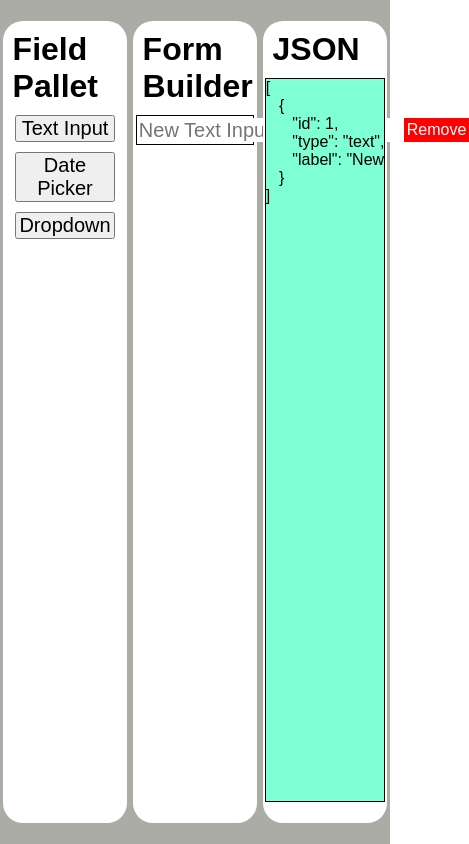
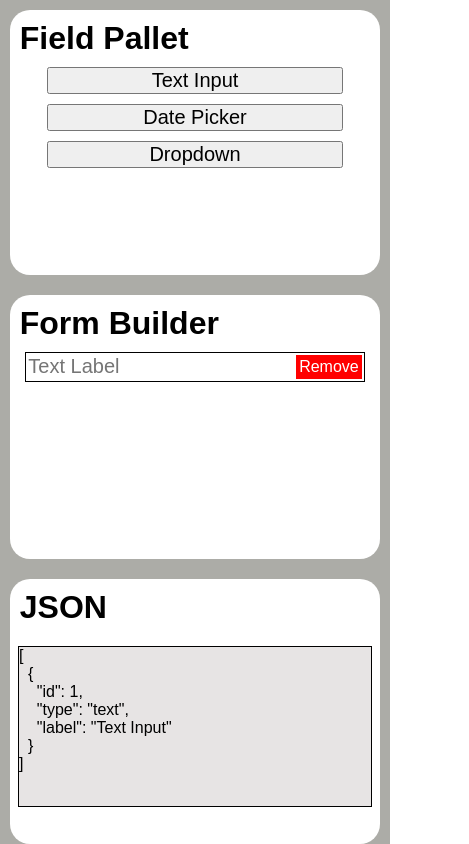
Before and after one commit to kolev03/-Dynamic-Form-Builder, a Vue app in the folder my-form-builder/: page / in a window 390 px wide. Both pictures are taken after a click on the button "Text Input". Shown: the whole page, 469 px wide, since content can reach past the window. Built offline with nearby package versions, Linux system fonts and the light colour scheme.

Commit message:
App is finished. Responsivness added and optimised the code.

```diff
--- a/my-form-builder/src/App.vue
+++ b/my-form-builder/src/App.vue
@@ -5,15 +5,22 @@ import JsonSchemaPreview from "./components/JsonSchemaPreview.vue";
 import { ref } from "vue";
 
 const fields = ref([]);
-
 let idForm = 0;
 
 function handleAdd(btn) {
   idForm++;
+  let labelValue = "";
+  if (btn.type === "date") {
+    labelValue = "No Date Selected";
+  } else if (btn.type === "select") {
+    labelValue = "Option 1";
+  } else if (btn.type === "text") {
+    labelValue = btn.label;
+  }
   fields.value.push({
     id: idForm,
     type: btn.type,
-    label: `New ${btn.label}`,
+    label: labelValue,
   });
 }
 
@@ -22,8 +29,8 @@ function removeField(id) {
 }
 
 function updateField({ id, value }) {
-  const f = fields.value.find((f) => f.id === id);
-  if (f) f.value = value;
+  const field = fields.value.find((field) => field.id === id);
+  if (field) field.label = value;
 }
 </script>
 
--- a/my-form-builder/src/components/FormBuilder.vue
+++ b/my-form-builder/src/components/FormBuilder.vue
@@ -26,7 +26,7 @@ function changeValue(id, event) {
       <input
         v-if="field.type === 'text'"
         type="text"
-        :placeholder="field.label"
+        placeholder="Text Label"
         @change="changeValue(field.id, $event)"
       />
       <input
@@ -35,8 +35,9 @@ function changeValue(id, event) {
         @change="changeValue(field.id, $event)"
       />
       <select v-else @change="changeValue(field.id, $event)">
-        <option>Option 1</option>
+        <option selected>Option 1</option>
         <option>Option 2</option>
+        <option>Option 3</option>
       </select>
 
       <button type="button" @click="removeField(field.id)">Remove</button>
--- a/my-form-builder/src/components/JsonSchemaPreview.vue
+++ b/my-form-builder/src/components/JsonSchemaPreview.vue
@@ -5,8 +5,14 @@ const props = defineProps({
   fields: { type: Array, required: true },
 });
 
-function generateJSON(field) {
-  return JSON.stringify(field, null, 3);
+function generateJSON(fields) {
+  console.log(fields);
+  return JSON.stringify(fields, null, 2);
+}
+
+function generateJSONwithoutID(field) {
+  const { id, ...noId } = field;
+  return JSON.stringify(noId, null, 2);
 }
 </script>
 
@@ -14,6 +20,12 @@ function generateJSON(field) {
   <div class="main-column">
     <h1>JSON</h1>
     <div class="text-container">
+      <!-- Displaying the JSON with the id, but not in JSON brackets -->
+      <!-- <pre v-for="field in fields" :key="field.id">{{
+        generateJSONwithoutID(field)
+      }}</pre> -->
+
+      <!-- Displaying the JSON without id, but in JSON brackets -->
       <pre>{{ generateJSON(fields) }}</pre>
     </div>
   </div>
@@ -23,9 +35,15 @@ function generateJSON(field) {
 .text-container {
   width: 95%;
   border: 1px solid;
-  background-color: aquamarine;
-  margin: auto;
-  height: 90%;
+  background-color: rgb(231, 228, 228);
+  margin: 20px auto;
+  height: 87%;
   overflow-y: auto;
 }
+
+@media screen and (max-width: 1150px) {
+  .text-container {
+    height: 60%;
+  }
+}
 </style>
--- a/my-form-builder/src/style.css
+++ b/my-form-builder/src/style.css
@@ -13,10 +13,11 @@
   background-color: white;
   margin: auto;
   border-radius: 20px;
+  overflow-y: auto;
 }
 
-.main-column h1{
-    margin: 10px;
+.main-column h1 {
+  margin: 10px;
 }
 
 .main-body {
@@ -26,3 +27,19 @@
   display: flex;
   justify-content: space-around;
 }
+
+@media screen and (max-width: 1150px) {
+  .main-body {
+    flex-direction: column;
+    gap: 10px;
+  }
+
+  .main-column{
+    margin-top: 10px;
+    width: 95%;
+    min-height: 20vh;
+  }
+  .text-container{
+    height: 60%;
+  }
+}
```
